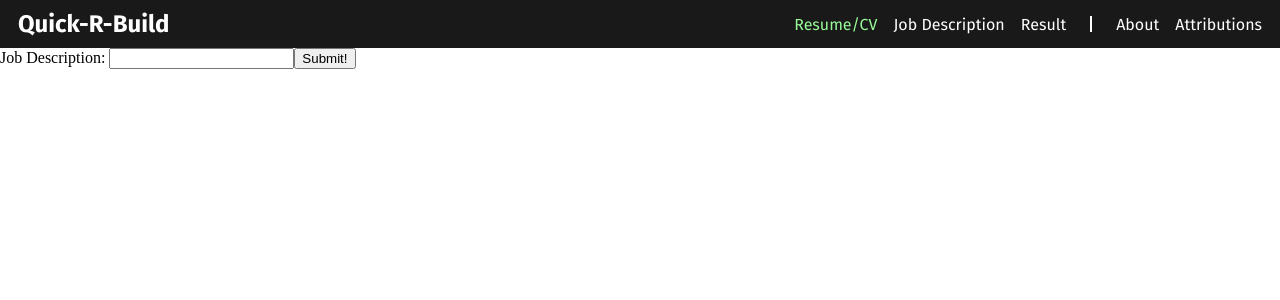
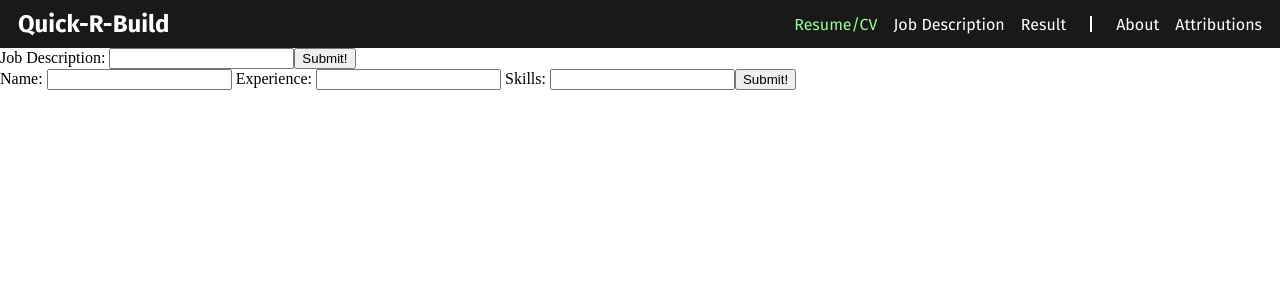
Before and after one commit to Andy-Sean/quick-r-build, a Next.js app: page /input-resume in a window 1280 px wide. Shown: the top 300 px of the page. Built offline with nearby package versions, Linux system fonts and the light colour scheme.

Commit message:
more stuff

```diff
--- a/components/navbar.js
+++ b/components/navbar.js
@@ -2,7 +2,7 @@ import styles from '../styles/navbar-styles.module.css';
 import Link from 'next/link';
 import { fira } from '../utils/fonts'; //font input
 
-export default function Navbar( { openPage }) {
+export default function Navbar( { openPage, currentPage }) {
 
   //this jank allows for link to be highlighted - a bit janky but it works so...?
   const pageNames = [ ["Quick-R-Build","/"], ["Resume/CV","/input-resume"], ["Job Description","/job-desc"], ["Result","/result"], ["About","/about"], ["Attributions","/attributions"] ];
--- a/pages/input-resume.js
+++ b/pages/input-resume.js
@@ -1,15 +1,44 @@
 import Navbar from '../components/navbar';
 
-export default function Main(){
+function JobDescription(){
   return (
-    <div>
-      <Navbar openPage="Resume/CV"/>
+    <>
       <form action="/api/form-resume" method="post">
         <label for="jobDescription">Job Description: </label>
         <input name="jobDescription" type="text"/>
         <button type="submit"> Submit! </button>
       </form>
-    </div>
+    </>
+  )
+}
+
+function ResumeContent(){
+    return (
+        <>
+          <form action="" method="post">
+            <label for="name"> Name: </label>
+            <input name="name" type="text"/>
+
+            <label for="experience"> Experience: </label>
+            <input name="experience" type="text"/>
+
+            <label for="skill"> Skills: </label>
+            <input name="skill" type="text"/>
+
+            <button type="submit"> Submit! </button>
+
+          </form>
+        </>
+    )
+}
+
+export default function Main(){
+  return (
+      <>
+        <Navbar openPage="Resume/CV"/>
+        <JobDescription/>
+        <ResumeContent/>
+      </>
   )
 
 }
```
